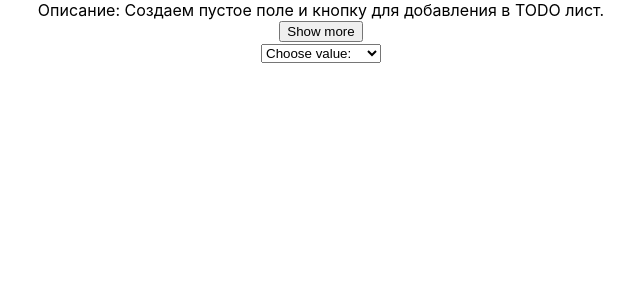
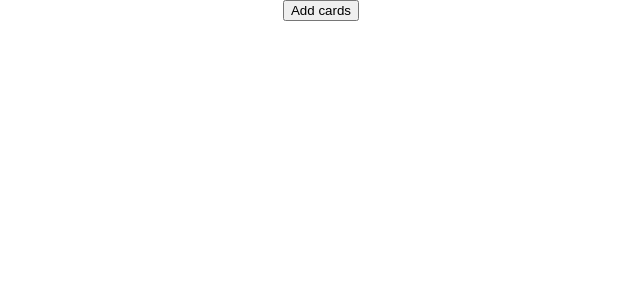
Before and after one commit to AnastasiaShapowalova/React_tasks, a React (Create React App) app in the folder react_state/: page / in a window 1280 px wide. Shown: the top 300 px of the page, without its empty margins (319-959 px from the left). Built offline with nearby package versions, Linux system fonts and the light colour scheme.

Commit message:
done task 8

```diff
--- a/react_state/src/App.css
+++ b/react_state/src/App.css
@@ -36,3 +36,15 @@
     transform: rotate(360deg);
   }
 }
+
+.card {
+	width: 300px;
+	height: 100px;
+	border: 1px solid black;
+}
+
+.cardWrapper {
+	display: flex;
+	flex-direction: column;
+	align-items: center;
+}
--- a/react_state/src/App.js
+++ b/react_state/src/App.js
@@ -1,12 +1,10 @@
 import './App.css';
-import Paragraph from './Component/Paragraph';
-import Dropdown from './Component/Menu'
+import { Card } from './Component/Card|Task7';
 
 function App() {
   return (
     <div className="App">
-      <Paragraph/>
-			<Dropdown/>
+			<Card/>
     </div>
   );
 }
--- /dev/null
+++ b/react_state/src/Component/Card|Task7/CARDS.js
@@ -0,0 +1,21 @@
+export const CARDS = [
+	{
+		Title: 'Card1',
+		Content: 'Сделать кнопку с выподающем меню через состояниями. Компонент принимает текст кнопки и массив подпунктов http://prntscr.com/qjm5z0'
+	},{
+		Title: 'Card2',
+		Content: 'Сделать кнопку с выподающем меню через состояниями. Компонент принимает текст кнопки и массив подпунктов http://prntscr.com/qjm5z0'
+	},{
+		Title: 'Card3',
+		Content: 'Сделать кнопку с выподающем меню через состояниями. Компонент принимает текст кнопки и массив подпунктов http://prntscr.com/qjm5z0'
+	},{
+		Title: 'Card4',
+		Content: 'Сделать кнопку с выподающем меню через состояниями. Компонент принимает текст кнопки и массив подпунктов http://prntscr.com/qjm5z0'
+	},{
+		Title: 'Card5',
+		Content: 'Сделать кнопку с выподающем меню через состояниями. Компонент принимает текст кнопки и массив подпунктов http://prntscr.com/qjm5z0'
+	},{
+		Title: 'Card6',
+		Content: 'Сделать кнопку с выподающем меню через состояниями. Компонент принимает текст кнопки и массив подпунктов http://prntscr.com/qjm5z0'
+	},
+ ];
--- /dev/null
+++ b/react_state/src/Component/Card|Task7/Card.js
@@ -0,0 +1,28 @@
+import React, { useState } from 'react';
+import { CARDS } from './CARDS';
+import '../../App.css'
+
+function Card() {
+	const [mainCards, showCard] = useState(false);
+	const [index, showIndex] = useState(2);
+
+	const useShowCard = () => showCard(!mainCards)
+	const useShowIndex = () => showIndex( index + 2 )
+
+	const shown = CARDS.map((mainCards, i) => {
+		if (i < index) {
+			return <li value={i} className='card'>{mainCards.Title}<br/>{mainCards.Content}</li>
+		}
+		})
+
+   return (
+	 <div className='cardWrapper'>
+      <button onClick={ useShowCard }>Add cards</button>
+			{mainCards ? shown : null}
+			<br/>
+			{( index < shown.length && mainCards) ? <button onClick={ useShowIndex }>Show more</button> : null }
+   </div>
+	 )
+}
+
+export default Card
--- /dev/null
+++ b/react_state/src/Component/Card|Task7/index.js
@@ -0,0 +1,3 @@
+import Card from "./Card";
+
+export {Card}
```
Also changed, not shown: react_state/src/Component/Dropdown.js (renamed from react_state/src/Component/Menu.js).
